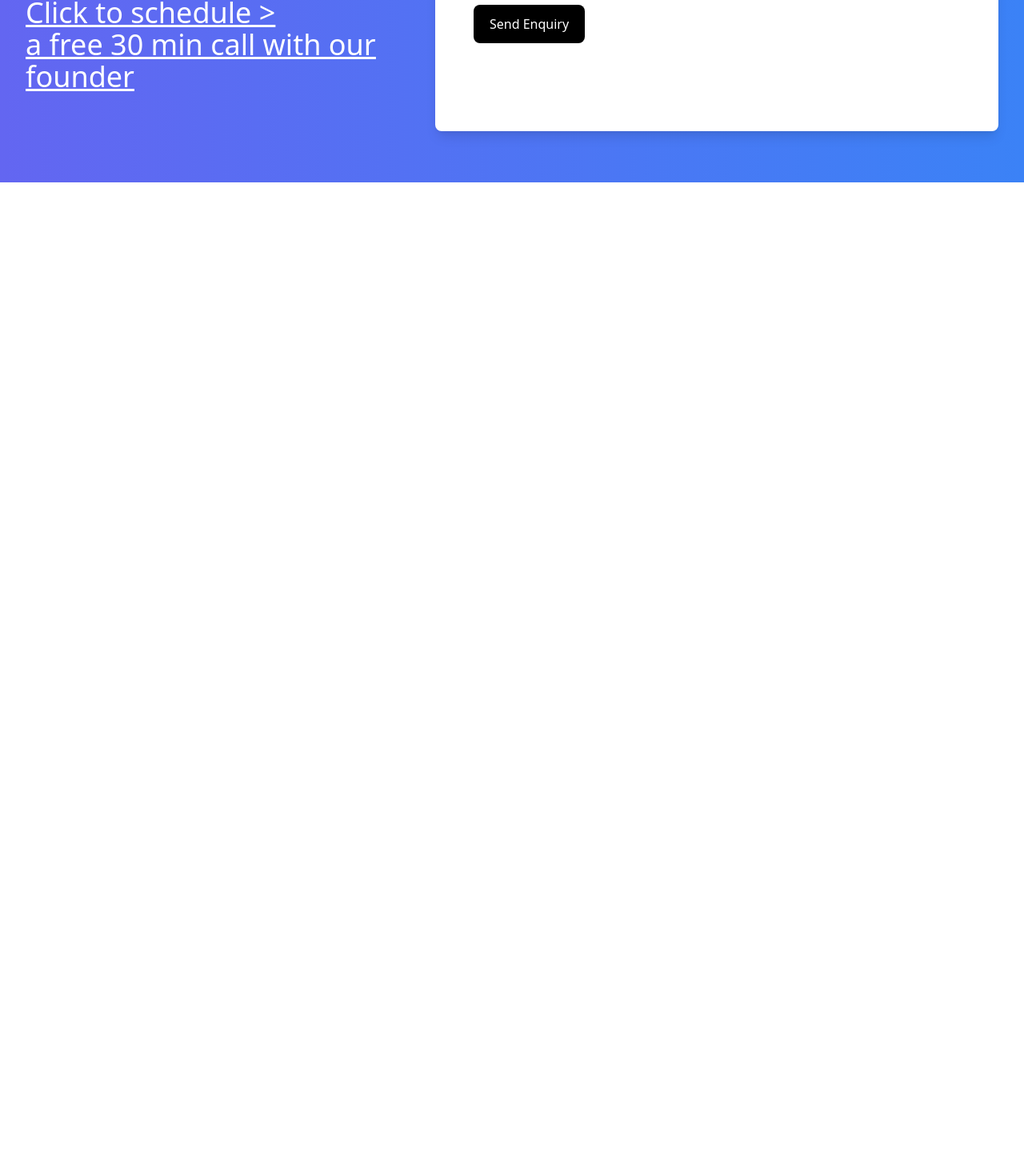
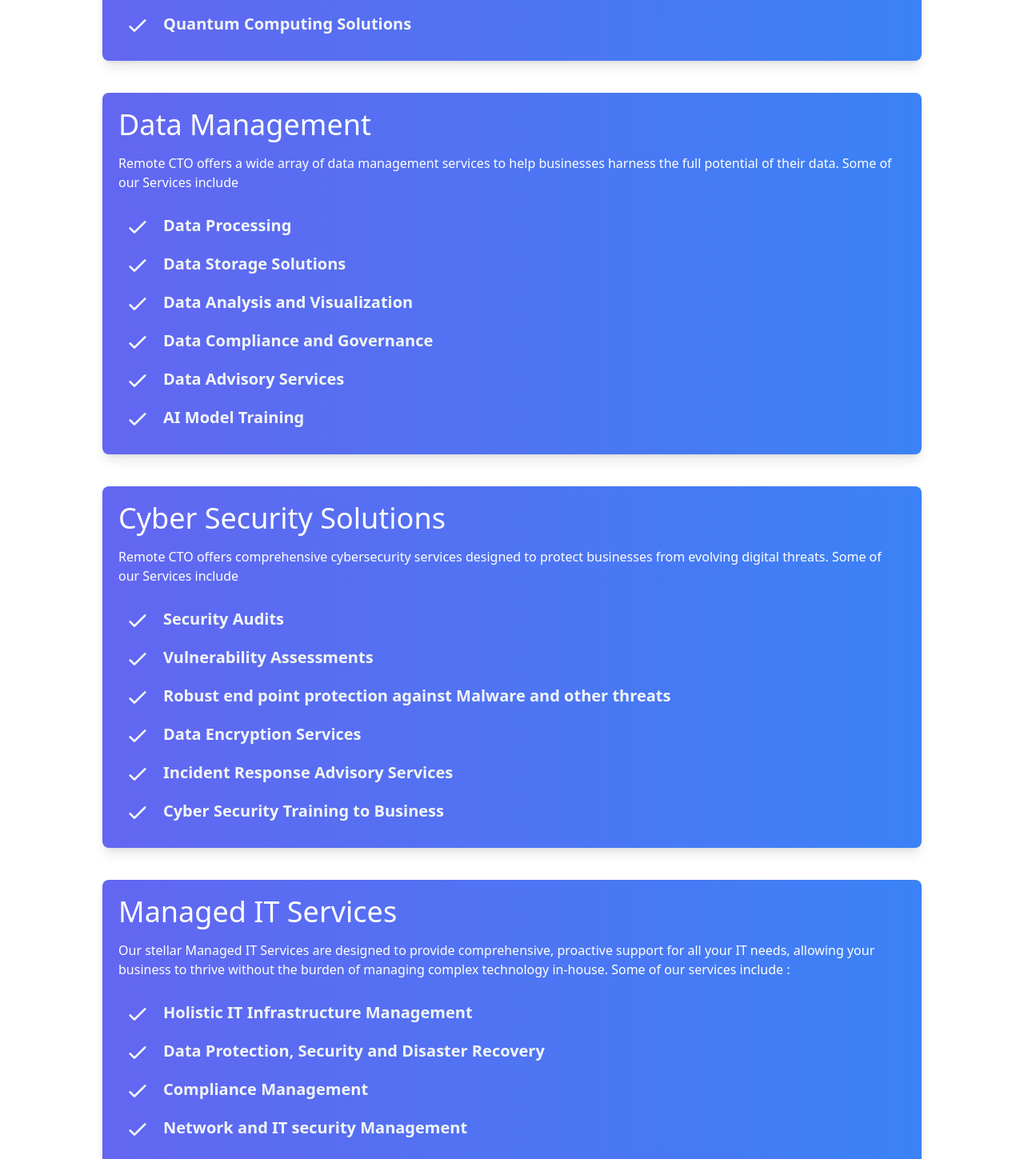
Before and after one commit to remote-cto/rcto_web_final, a Next.js app: page / in a window 1280 px wide. Shown: the part 4228-5677 px from the top of the page at 80% size. Before the commit the page ends 4456 px from the top, so only its background shows below. Built offline with nearby package versions, Linux system fonts and the light colour scheme.

Commit message:
Changesadded

```diff
--- /dev/null
+++ b/app/components/CyberSecurity.tsx
@@ -0,0 +1,53 @@
+import React from "react";
+
+const CyberSecurity = () => {
+  return (
+    <div>
+      <div className="max-w-5xl mx-auto mt-2 p-5 bg-gradient-to-r from-indigo-500 to-blue-500 rounded-lg shadow-lg mb-10">
+        <h1 className=" text-xl lg:text-4xl text-white mb-4">
+          Cyber Security Solutions{" "}
+        </h1>
+        <p className="text-white mb-5">
+          Remote CTO offers comprehensive cybersecurity services designed to
+          protect businesses from evolving digital threats. Some of our Services
+          include
+        </p>
+        <ul className="list-none ">
+          {[
+            "Security Audits",
+            "Vulnerability Assessments",
+            "Robust end point protection against Malware and other threats",
+            "Data Encryption Services",
+            "Incident Response Advisory Services",
+            "Cyber Security Training to Business",
+          ].map((text, index) => (
+            <li
+              className="flex items-start transition-transform transform  hover:bg-black hover:shadow-md p-2 rounded-md"
+              key={index}
+            >
+              <svg
+                className="w-8 h-8 text-[#f3f8f8] font-bold flex-shrink-0 mr-4"
+                fill="none"
+                stroke="currentColor"
+                strokeWidth="2"
+                viewBox="0 0 24 24"
+                xmlns="http://www.w3.org/2000/svg"
+              >
+                <path
+                  strokeLinecap="round"
+                  strokeLinejoin="round"
+                  d="M5 13l4 4L19 7"
+                />
+              </svg>
+              <span className="text-[#f2f6f6] sm:text-lg md:text-xl font-semibold leading-relaxed">
+                {text}
+              </span>
+            </li>
+          ))}
+        </ul>
+      </div>
+    </div>
+  );
+};
+
+export default CyberSecurity;
--- /dev/null
+++ b/app/components/DataManagement.tsx
@@ -0,0 +1,53 @@
+import React from "react";
+
+const DataManagement = () => {
+  return (
+    <div>
+      <div className="max-w-5xl mx-auto mt-2 p-5 bg-gradient-to-r from-indigo-500 to-blue-500 rounded-lg shadow-lg mb-10">
+        <h1 className=" text-xl lg:text-4xl text-white mb-4">
+          Data Management{" "}
+        </h1>
+        <p className="text-white mb-5">
+          Remote CTO offers a wide array of data management services to help
+          businesses harness the full potential of their data. Some of our
+          Services include
+        </p>
+        <ul className="list-none ">
+          {[
+            "Data Processing",
+            "Data Storage Solutions",
+            "Data Analysis and Visualization",
+            "Data Compliance and Governance",
+            "Data Advisory Services",
+            "AI Model Training ",
+          ].map((text, index) => (
+            <li
+              className="flex items-start transition-transform transform  hover:bg-black hover:shadow-md p-2 rounded-md"
+              key={index}
+            >
+              <svg
+                className="w-8 h-8 text-[#f3f8f8] font-bold flex-shrink-0 mr-4"
+                fill="none"
+                stroke="currentColor"
+                strokeWidth="2"
+                viewBox="0 0 24 24"
+                xmlns="http://www.w3.org/2000/svg"
+              >
+                <path
+                  strokeLinecap="round"
+                  strokeLinejoin="round"
+                  d="M5 13l4 4L19 7"
+                />
+              </svg>
+              <span className="text-[#f2f6f6] sm:text-lg md:text-xl font-semibold leading-relaxed">
+                {text}
+              </span>
+            </li>
+          ))}
+        </ul>
+      </div>
+    </div>
+  );
+};
+
+export default DataManagement;
--- /dev/null
+++ b/app/components/DeepTechReserach.tsx
@@ -0,0 +1,54 @@
+import React from "react";
+
+const DeepTechResearch: React.FC = () => {
+  return (
+    <div>
+      <div className="max-w-5xl mx-auto mt-2 p-5 bg-gradient-to-r from-indigo-500 to-blue-500 rounded-lg shadow-lg mb-10">
+        <h1 className=" text-xl lg:text-4xl text-white mb-4">
+          Deep Tech Research, Consulting and Implementation{" "}
+        </h1>
+        <p className="text-white mb-5">
+          At Remote CTO, we offer comprehensive deep tech research, consulting,
+          and implementation services to help businesses navigate and leverage
+          the most advanced technologies in today’s digital landscape.
+        </p>
+        <ul className="list-none ">
+          {[
+            "AI & Machine Learning Implementation",
+            "AI Chatbots and Virtual Assistants",
+            "Advanced Robotics and Automation",
+            "Real-Time Computing Solutions",
+            "Advanced Robotics and Automation",
+            "Smart Systems and IoT",
+            "Quantum Computing Solutions",
+          ].map((text, index) => (
+            <li
+              className="flex items-start transition-transform transform  hover:bg-black hover:shadow-md p-2 rounded-md"
+              key={index}
+            >
+              <svg
+                className="w-8 h-8 text-[#f3f8f8] font-bold flex-shrink-0 mr-4"
+                fill="none"
+                stroke="currentColor"
+                strokeWidth="2"
+                viewBox="0 0 24 24"
+                xmlns="http://www.w3.org/2000/svg"
+              >
+                <path
+                  strokeLinecap="round"
+                  strokeLinejoin="round"
+                  d="M5 13l4 4L19 7"
+                />
+              </svg>
+              <span className="text-[#f2f6f6] sm:text-lg md:text-xl font-semibold leading-relaxed">
+                {text}
+              </span>
+            </li>
+          ))}
+        </ul>
+      </div>
+    </div>
+  );
+};
+
+export default DeepTechResearch;
--- /dev/null
+++ b/app/components/ManagedIT.tsx
@@ -0,0 +1,53 @@
+import React from "react";
+
+const ManagedIT = () => {
+  return (
+    <div>
+      <div className="max-w-5xl mx-auto mt-2 p-5 bg-gradient-to-r from-indigo-500 to-blue-500 rounded-lg shadow-lg mb-10">
+        <h1 className=" text-xl lg:text-4xl text-white mb-4">
+          Managed IT Services{" "}
+        </h1>
+        <p className="text-white mb-5">
+          Our stellar Managed IT Services are designed to provide comprehensive,
+          proactive support for all your IT needs, allowing your business to
+          thrive without the burden of managing complex technology in-house.
+          Some of our services include :
+        </p>
+        <ul className="list-none ">
+          {[
+            "Holistic IT Infrastructure Management",
+            "Data Protection, Security and Disaster Recovery",
+            "Compliance Management",
+            "Network and IT security Management",
+            "IT Asset Management",
+          ].map((text, index) => (
+            <li
+              className="flex items-start transition-transform transform  hover:bg-black hover:shadow-md p-2 rounded-md"
+              key={index}
+            >
+              <svg
+                className="w-8 h-8 text-[#f3f8f8] font-bold flex-shrink-0 mr-4"
+                fill="none"
+                stroke="currentColor"
+                strokeWidth="2"
+                viewBox="0 0 24 24"
+                xmlns="http://www.w3.org/2000/svg"
+              >
+                <path
+                  strokeLinecap="round"
+                  strokeLinejoin="round"
+                  d="M5 13l4 4L19 7"
+                />
+              </svg>
+              <span className="text-[#f2f6f6] sm:text-lg md:text-xl font-semibold leading-relaxed">
+                {text}
+              </span>
+            </li>
+          ))}
+        </ul>
+      </div>
+    </div>
+  );
+};
+
+export default ManagedIT;
--- a/app/page.tsx
+++ b/app/page.tsx
@@ -6,6 +6,10 @@
 import WhyRemoteCTO from "./components/WhyRemoteCTO";
 import WhatClientSay from "./components/WhatClientSay";
 import FooterForm from "./components/FooterForm";
+import DeepTechResearch from "./components/DeepTechReserach";
+import DataManagement from "./components/DataManagement";
+import CyberSecurity from "./components/CyberSecurity";
+import ManagedIT from "./components/ManagedIT";
 
 export default function Home() {
   return (
@@ -16,7 +20,12 @@
    <WhatWeOffer/>
    <WhyRemoteCTO/>
    <WhatClientSay/>
+   <DeepTechResearch/>
+   <DataManagement/>
+   <CyberSecurity/>
+   <ManagedIT/>
    <FooterForm/>
+
 
    </div>
   );
```
Also changed, not shown: public/images/ctobg.jpg (added), public/images/design.png (added).
